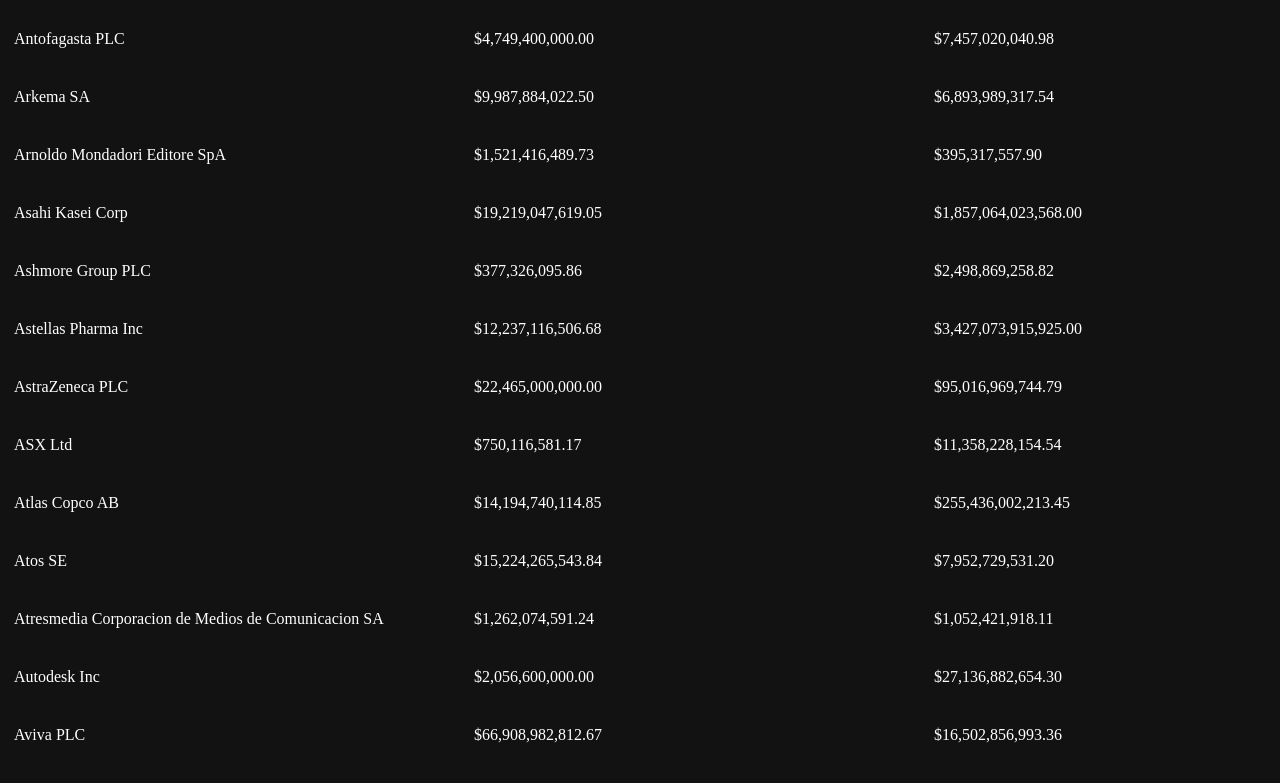
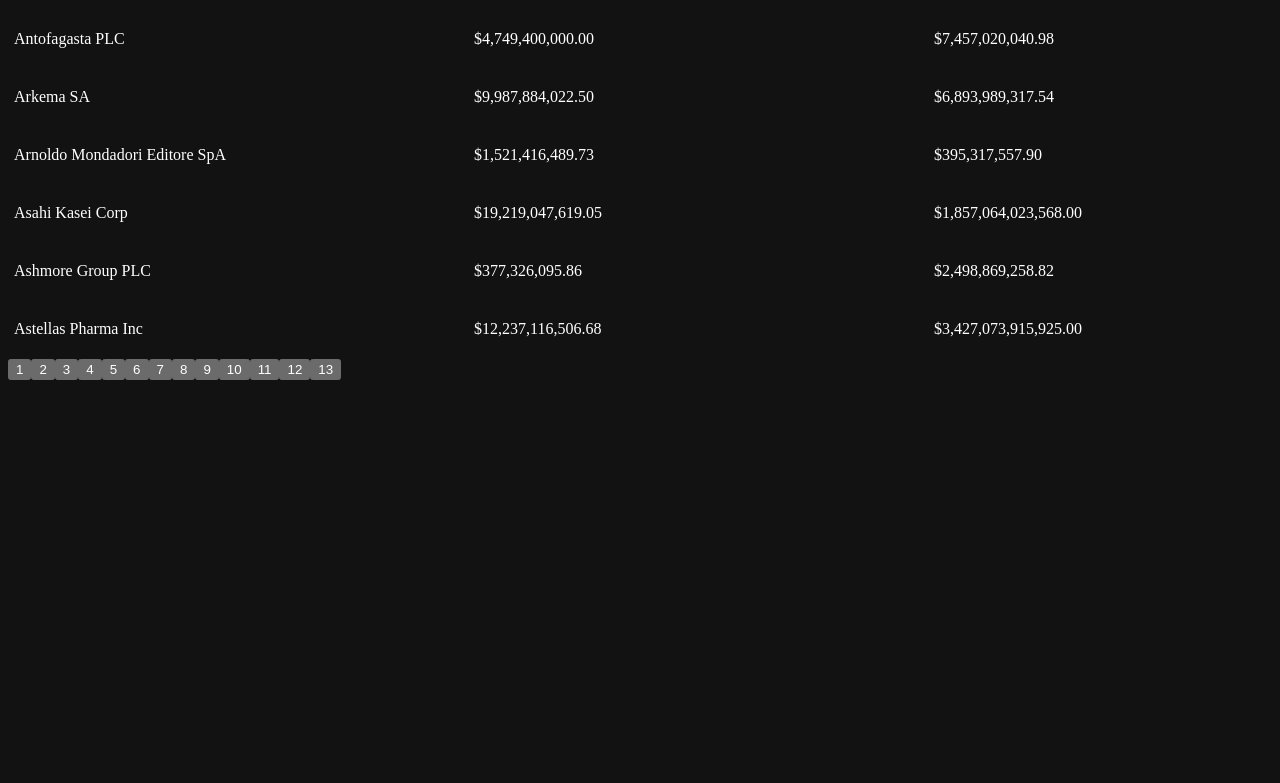
Before and after one commit to MatiasLTonello/Yvesblue-challenge, a Next.js app: page / in a window 1280 px wide. Shown: the part 939-1722 px from the top of the page. After the commit the page ends 1327 px from the top, so only its background shows below. Built offline with nearby package versions, Linux system fonts and the light colour scheme.

Commit message:
feat: pagination

```diff
--- a/src/app/page.tsx
+++ b/src/app/page.tsx
@@ -29,11 +29,15 @@
   FILTERED_DATA.values()
 );
 
+const PAGE_SIZE = 20;
+
 export default function Home() {
   const [sort, setSort] = useState<keyof ImpactAssessmentData>("Company Name");
+  const [page, setPage] = useState<number>(0);
   const matches = useMemo(() => {
     const numberRegex = new RegExp(/[\$(\)\,.]/g, "ig");
-    return [...SANITIZED_DATA].sort((a, b) => {
+    return [...SANITIZED_DATA]
+      .sort((a, b) => {
         const aValue = Number(String(a[sort]).replace(numberRegex, ""));
         const bValue = Number(String(b[sort]).replace(numberRegex, ""));
 
@@ -41,12 +45,14 @@
           return bValue - aValue;
         }
         return (a[sort] as string).localeCompare(b[sort] as string);
-    });
-  }, [sort]);
+      })
+      .slice(page * PAGE_SIZE, page * PAGE_SIZE + PAGE_SIZE);
+  }, [sort, page]);
 
   return (
     <main>
       <h1>Impact Assessment Data</h1>
+      <section className="overflow-x-auto">
         <table>
           <thead>
             <tr>
@@ -57,14 +63,18 @@
             </tr>
             <tr>
               <th
-              className={sort === "Company Name" ? "font-bold" : "font-normal"}
+                className={
+                  sort === "Company Name" ? "font-bold" : "font-normal"
+                }
                 onClick={() => setSort("Company Name")}
               >
                 {" "}
                 Company Name{" "}
               </th>
               <th
-              className={sort === "Total Revenue" ? "font-bold" : "font-normal"}
+                className={
+                  sort === "Total Revenue" ? "font-bold" : "font-normal"
+                }
                 onClick={() => setSort("Total Revenue")}
               >
                 Total Compane Revenue
@@ -168,6 +178,22 @@
             ))}
           </tbody>
         </table>
+      </section>
+      <section>
+        <div className="flex gap-1 items-center justify-center">
+          {new Array(Math.ceil(SANITIZED_DATA.length / PAGE_SIZE))
+            .fill(true)
+            .map((_, index) => (
+              <button
+                className={page === index ? "font-bold" : "font-normal"}
+                key={index}
+                onClick={() => setPage(index)}
+              >
+                {index + 1}
+              </button>
+            ))}
+        </div>
+      </section>
     </main>
   );
 }
```
Also changed, not shown: src/app/layout.tsx (+6 -6 lines). Lines whose indentation alone changed are shown as unchanged.
